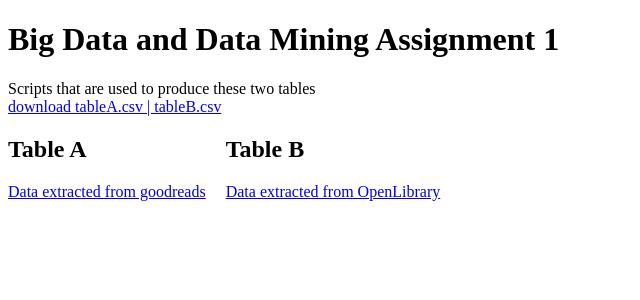
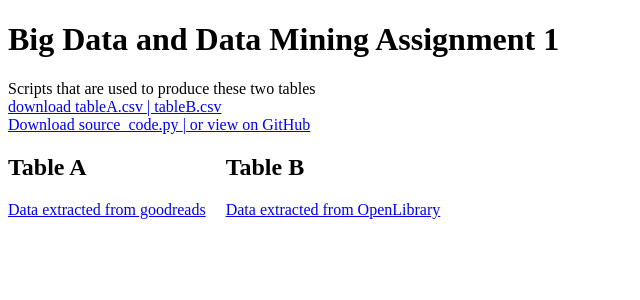
Before and after one commit to yingxinlin002/Coding-Project, a Flask app: template BigData/templates/table.html in a window 1280 px wide. Shown: the top 300 px of the page, without its empty margins (0-640 px from the left). Run offline with Flask 3, Linux system fonts and the light colour scheme; the template is opened without the code that fills it, so the values that code supplies are empty.

Commit message:
Update table.html

```diff
--- a/BigData/templates/table.html
+++ b/BigData/templates/table.html
@@ -32,12 +32,19 @@
         <a href="/download_table_a" download="tableA.csv">
             download tableA.csv
         </a>
-    </body>
 
-    <body>
         <a href="/download_table_b" download="tableB.csv">
             | tableB.csv
+        </a><br>
+
+        <a href="/download_source_code">
+            Download source_code.py
         </a>
+
+        <a href="https://github.com/yingxinlin002/Coding-Project/tree/main/BigData" target="_blank" title="https://github.com/yingxinlin002/Coding-Project/tree/main/BigData">
+            | or view on GitHub
+          </a>
+
     </body>
 
     <div class="container">
```
